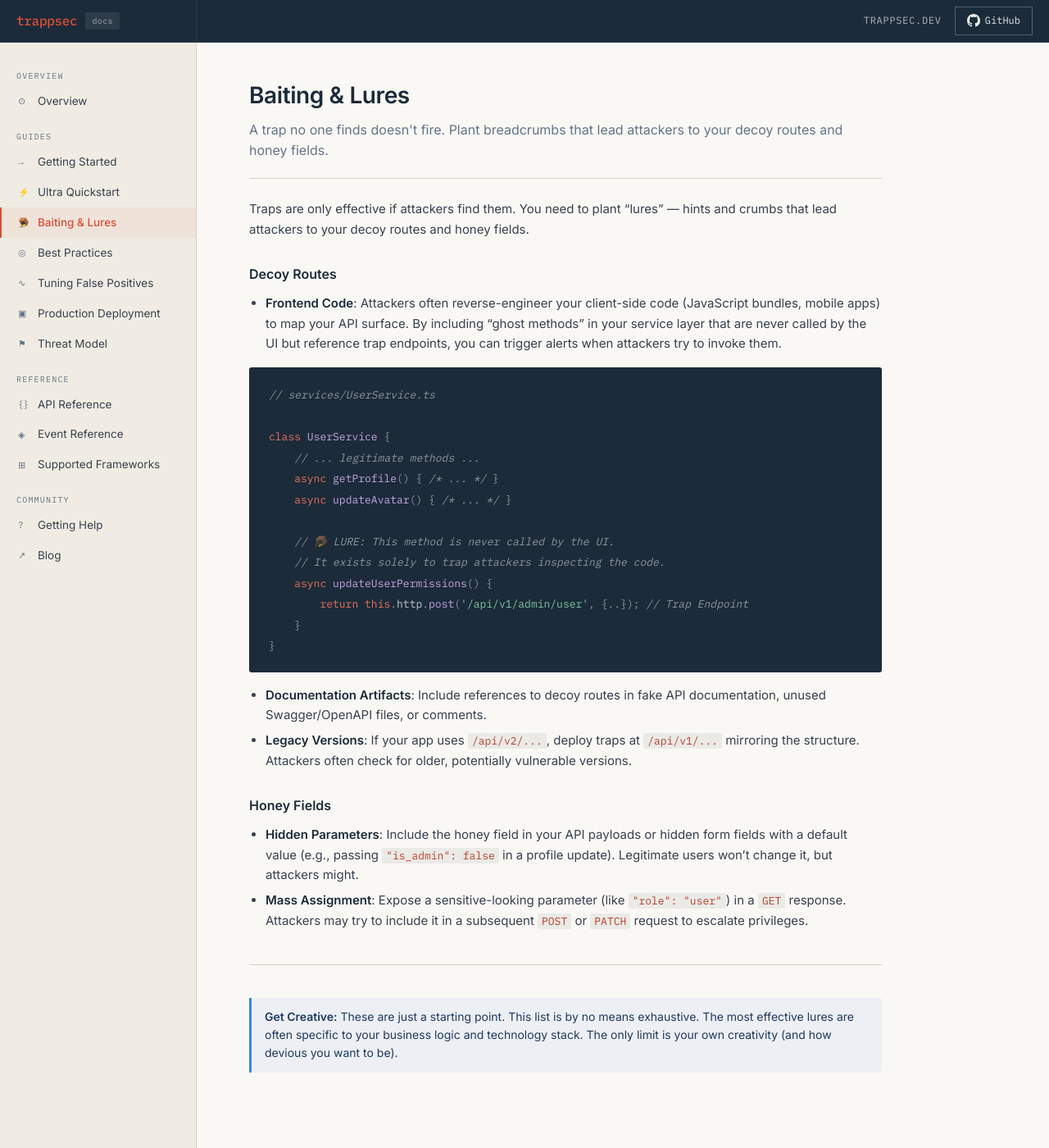
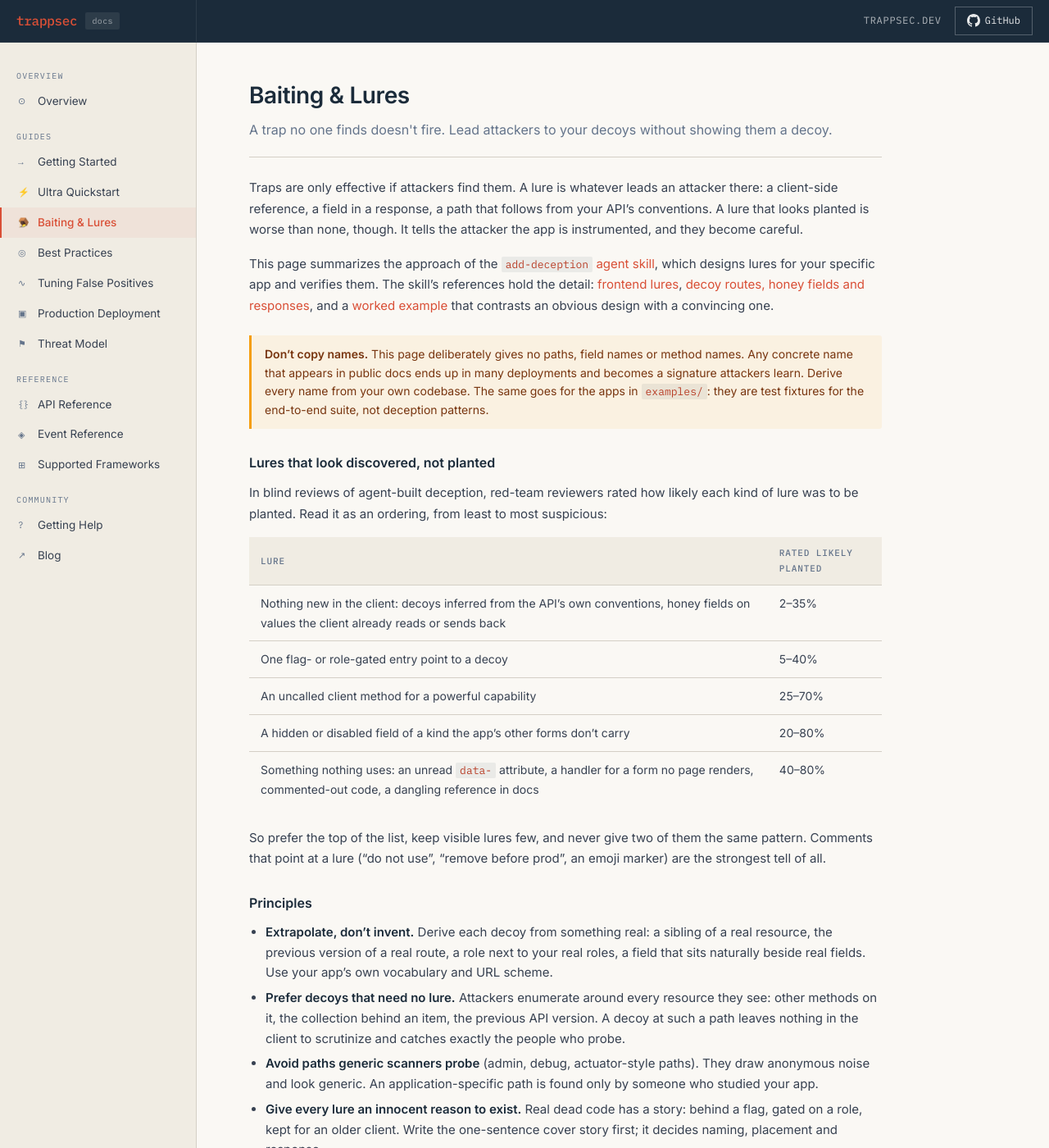
Before and after one commit to trappsec-dev/trappsec, a Jekyll site: the page built from docs/baiting-and-lures.md, in a window 1280 px wide and 1400 px high. Shown: the whole window at 82% size. Built offline with Jekyll 4.4.1, drawn with Linux system fonts in a browser that asks for light colours; some of the changed text lies outside the part shown.

Commit message:
Align lure docs and example frontend with the add-deception skill
- Rewrite docs/baiting-and-lures.md to summarize the skill's approach
  (suspicion ordering, principles, See/Think/Do) and link to it, with no
  reusable paths, fields or method names.
- Label the examples as e2e test fixtures in a new examples/README.md,
  listing which of their decoys are not patterns to copy.
- Example frontend: rename the trappsec_user_id storage key, drop the
  INTERNAL DEBUG / @deprecated comments on uncalled methods.
- threat-model.md: correct the routing-parity claim (Go handler package,
  Django, traps that add a method to a real path) and the callback-failure
  claim (a failing dynamic body answers {}).
- concepts.md, getting-started.md: stop recommending is_admin bait and
  hidden frontend comments.

Co-Authored-By: Claude Opus 5.5 <noreply@anthropic.com>
Claude-Session: https://claude.ai/code/session_01V6PfVwvwC9xFjxXUhLhh8M

````diff
--- a/docs/baiting-and-lures.md
+++ b/docs/baiting-and-lures.md
@@ -2,39 +2,48 @@
 layout: default
 title: Baiting & Lures
 permalink: /baiting-and-lures/
-tagline: "A trap no one finds doesn't fire. Plant breadcrumbs that lead attackers to your decoy routes and honey fields."
+tagline: "A trap no one finds doesn't fire. Lead attackers to your decoys without showing them a decoy."
 ---
 
-Traps are only effective if attackers find them. You need to plant "lures" — hints and crumbs that lead attackers to your decoy routes and honey fields.
+Traps are only effective if attackers find them. A lure is whatever leads an attacker there: a client-side reference, a field in a response, a path that follows from your API's conventions. A lure that looks planted is worse than none, though. It tells the attacker the app is instrumented, and they become careful.
 
-### Decoy Routes
-*   **Frontend Code**: Attackers often reverse-engineer your client-side code (JavaScript bundles, mobile apps) to map your API surface. By including "ghost methods" in your service layer that are never called by the UI but reference trap endpoints, you can trigger alerts when attackers try to invoke them.
+This page summarizes the approach of the [`add-deception` agent skill](https://github.com/trappsec-dev/trappsec/tree/main/plugins/trappsec/skills/add-deception), which designs lures for your specific app and verifies them. The skill's references hold the detail: [frontend lures](https://github.com/trappsec-dev/trappsec/blob/main/plugins/trappsec/skills/add-deception/references/frontend-lures.md), [decoy routes, honey fields and responses](https://github.com/trappsec-dev/trappsec/blob/main/plugins/trappsec/skills/add-deception/references/backend-traps.md), and a [worked example](https://github.com/trappsec-dev/trappsec/blob/main/plugins/trappsec/skills/add-deception/references/worked-example.md) that contrasts an obvious design with a convincing one.
 
-```typescript
-// services/UserService.ts
+{: .warning }
+> **Don't copy names.** This page deliberately gives no paths, field names or method names. Any concrete name that appears in public docs ends up in many deployments and becomes a signature attackers learn. Derive every name from your own codebase. The same goes for the apps in [`examples/`](https://github.com/trappsec-dev/trappsec/tree/main/examples): they are test fixtures for the end-to-end suite, not deception patterns.
 
-class UserService {
-    // ... legitimate methods ...
-    async getProfile() { /* ... */ }
-    async updateAvatar() { /* ... */ }
+### Lures that look discovered, not planted
 
-    // 🪤 LURE: This method is never called by the UI.
-    // It exists solely to trap attackers inspecting the code.
-    async updateUserPermissions() {
-        return this.http.post('/api/v1/admin/user', {..}); // Trap Endpoint
-    }
-}
-```
+In blind reviews of agent-built deception, red-team reviewers rated how likely each kind of lure was to be planted. Read it as an ordering, from least to most suspicious:
 
-*   **Documentation Artifacts**: Include references to decoy routes in fake API documentation, unused Swagger/OpenAPI files, or comments.
-*   **Legacy Versions**: If your app uses `/api/v2/...`, deploy traps at `/api/v1/...` mirroring the structure. Attackers often check for older, potentially vulnerable versions.
+| Lure | Rated likely planted |
+|---|---|
+| Nothing new in the client: decoys inferred from the API's own conventions, honey fields on values the client already reads or sends back | 2–35% |
+| One flag- or role-gated entry point to a decoy | 5–40% |
+| An uncalled client method for a powerful capability | 25–70% |
+| A hidden or disabled field of a kind the app's other forms don't carry | 20–80% |
+| Something nothing uses: an unread `data-` attribute, a handler for a form no page renders, commented-out code, a dangling reference in docs | 40–80% |
 
-### Honey Fields
-*   **Hidden Parameters**: Include the honey field in your API payloads or hidden form fields with a default value (e.g., passing `"is_admin": false` in a profile update). Legitimate users won't change it, but attackers might.
-*   **Mass Assignment**: Expose a sensitive-looking parameter (like `"role": "user"`) in a `GET` response. Attackers may try to include it in a subsequent `POST` or `PATCH` request to escalate privileges.
+So prefer the top of the list, keep visible lures few, and never give two of them the same pattern. Comments that point at a lure ("do not use", "remove before prod", an emoji marker) are the strongest tell of all.
 
----
+### Principles
 
-{: .note }
-> **Get Creative:**
-> These are just a starting point. This list is by no means exhaustive. The most effective lures are often specific to your business logic and technology stack. The only limit is your own creativity (and how devious you want to be).
+*   **Extrapolate, don't invent.** Derive each decoy from something real: a sibling of a real resource, the previous version of a real route, a role next to your real roles, a field that sits naturally beside real fields. Use your app's own vocabulary and URL scheme.
+*   **Prefer decoys that need no lure.** Attackers enumerate around every resource they see: other methods on it, the collection behind an item, the previous API version. A decoy at such a path leaves nothing in the client to scrutinize and catches exactly the people who probe.
+*   **Avoid paths generic scanners probe** (admin, debug, actuator-style paths). They draw anonymous noise and look generic. An application-specific path is found only by someone who studied your app.
+*   **Give every lure an innocent reason to exist.** Real dead code has a story: behind a flag, gated on a role, kept for an older client. Write the one-sentence cover story first; it decides naming, placement and response.
+*   **Bait honey fields with what's already there.** The best honey field is one an attacker would try on that endpoint anyway: a value the real client already reads in a response, or a value the real form never offers. A field foreign to your data model (say, a boolean admin flag in an app whose permissions are role-based) stands out.
+*   **Keep every layer consistent.** If the client calls a decoy with POST, the trap accepts POST. The decoy's errors, IDs, timestamps and content type match its real siblings. Its responses are stable: derive synthetic values from the request rather than randomizing them per call, and prefer the app's real 403 over a success that looks too good to be true.
+*   **Chain the breadcrumbs.** Let one tripwire lead to the next, for example a decoy's 403 that names a permission, and a honey field that accepts it. The second alert removes doubt about intent.
+*   **Leave no fingerprints.** Nothing shipped to the browser may hint at its purpose: identifiers, strings, comments, file and chunk names, storage keys, flag names. Never ship trappsec's default responses; set [default responses](/api/#default-responses) to your app's real ones.
+*   **A false positive is a bug.** No real user, crawler, prefetcher or test may ever reach a decoy or send a honey field. Gate client lures on something no real user can satisfy, and fire every tripwire yourself before relying on it.
+
+### Before writing code: See → Think → Do
+
+For every tripwire, write three lines:
+
+*   **See**: the exact artifact the attacker meets, and where.
+*   **Think**: the belief it should create.
+*   **Do**: the action that belief leads to. It must be the action that fires the alert.
+
+If you cannot write a plausible Think, the tripwire is not believable. If the Do is not the alerting action, it will not fire.
````
Also changed, not shown: docs/concepts.md (+1 -1 lines), docs/getting-started.md (+1 -1 lines), docs/threat-model.md (+9 -4 lines), examples/lure-frontend/js/api.js (+6 -6 lines), examples/lure-frontend/js/app.js (+5 -5 lines), examples/README.md (added).
